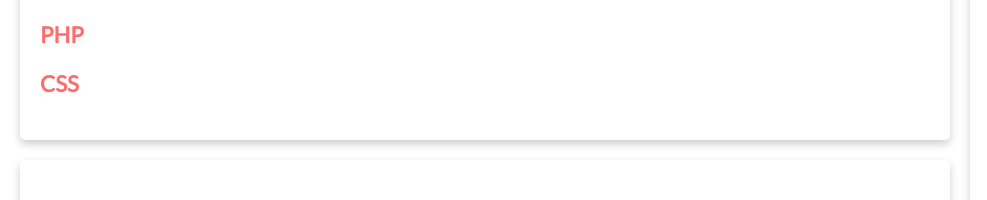
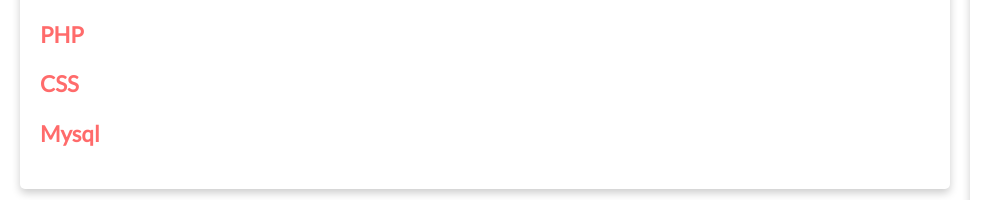
Before and after one commit to Fachrifauzan29/HacktivFinalProjects, a plain HTML site: page index.html in a window 1280 px wide. Shown: the part 1559-1759 px from the top of the page, 0-987 px from the left. Drawn offline with nearby package versions, Linux system fonts and the light colour scheme.

Commit message:
Update index.html

```diff
--- a/index.html
+++ b/index.html
@@ -112,7 +112,7 @@
                 <h2>Skills</h2>
                 <h3>PHP</h3>
                 <h3>CSS</h3>
-                <Mysql</h3>
+                <h3>Mysql</h3>
             </article>
 
             <article id="pendidikan" class="card">
```
